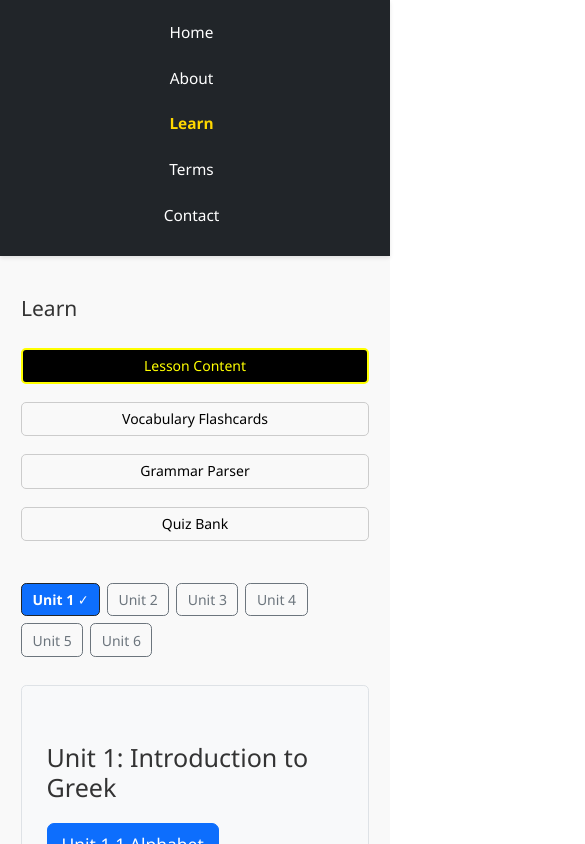
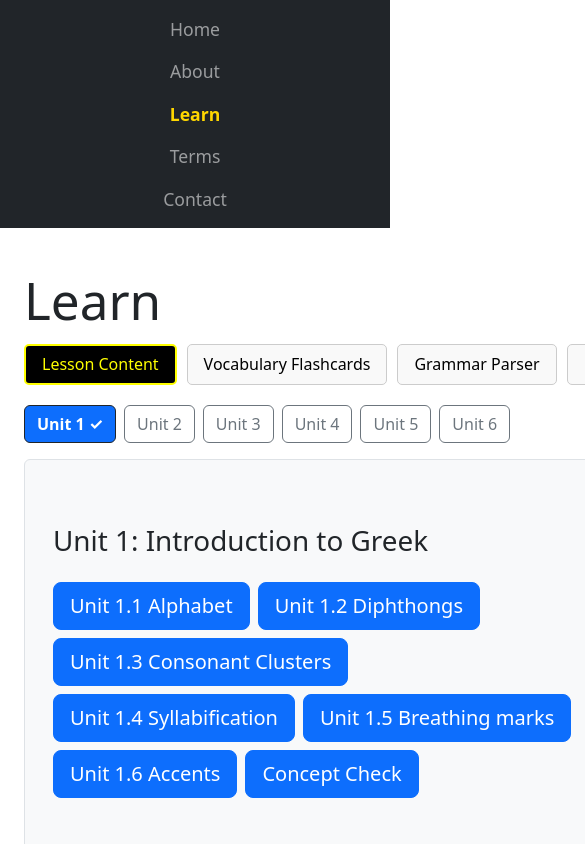
Before and after one commit to SandraF1/KoineGreek, a React (Vite) app in the folder frontend/: page /KoineGreek/learn in a window 390 px wide. Shown: the top 844 px of the page, 585 px wide, since content can reach past the window. Built offline with nearby package versions, Linux system fonts and the light colour scheme.

Commit message:
Bootstrap new buttons

```diff
--- a/frontend/src/pages/Learn/Learn.jsx
+++ b/frontend/src/pages/Learn/Learn.jsx
@@ -137,7 +137,7 @@ export default function Learn({ unitIds, setUnitIds }) {
         ].map((s) => (
           <Button
             key={s.key}
-            className={activeSection === s.key ? "active" : ""}
+            className={`btn-wrap ${activeSection === s.key ? "active" : ""}`}
             onClick={() => handleSectionClick(s.key)}
           >
             {s.label}
--- a/frontend/src/styles/global.css
+++ b/frontend/src/styles/global.css
@@ -1,72 +1,3 @@
-/* =======================
-   Base Styles
-   ======================= */
-html {
-  font-size: 24px;
-  overflow-y: scroll;
-}
-
-body {
-  font-family: "Segoe UI", Tahoma, Geneva, Verdana, sans-serif;
-  font-size: 16px;
-  line-height: 1.6;
-  color: #333;
-  background-color: #f9f9f9;
-  margin: 0;
-}
-
-/* =======================
-   Navbar
-   ======================= */
-.navbar {
-  position: fixed;
-  top: 0;
-  left: 0;
-  right: 0;
-  background-color: #000;
-  color: white;
-  z-index: 9999;
-  display: flex;
-  flex-wrap: wrap;
-  align-items: center;
-  padding: 1rem;
-  width: 100%;
-  height: auto;
-  box-sizing: border-box;
-  box-shadow: 0 2px 4px rgba(0, 0, 0, 0.1);
-}
-
-.navbar a {
-  color: white;
-  text-decoration: none;
-  margin-right: 1rem;
-  margin-bottom: 0.5rem;
-  transition: color 0.2s ease;
-}
-
-.navbar a:hover {
-  color: #ffff00;
-  text-decoration: underline;
-}
-
-.navbar a.active {
-  color: #ffff00;
-  font-weight: bold;
-}
-
-/* =======================
-   App Content
-   ======================= */
-.app-content {
-  padding-top: 90px; /* enough offset for fixed navbar */
-  display: flex;
-  flex-direction: column;
-  gap: 1rem;
-}
-
-/* =======================
-   Section Buttons
-   ======================= */
 /* =======================
    Section Buttons
    ======================= */
@@ -78,7 +9,8 @@ body {
   justify-content: flex-start;
 }
 
-.section-buttons button {
+/* 🔑 Custom wrapping style for section buttons only */
+.btn-wrap {
   flex: 0 0 auto;
   min-width: 140px;
   max-width: 220px;
@@ -90,7 +22,7 @@ body {
   cursor: pointer;
   text-align: center;
 
-  /* ✅ Full text, no ellipsis, wrap if needed */
+  /* Full text, wrap if needed */
   white-space: normal;
   overflow: visible;
   text-overflow: unset;
@@ -98,153 +30,8 @@ body {
   line-height: 1.3;
 }
 
-.section-buttons button.active {
+.btn-wrap.active {
   border: 2px solid #ffff00;
   background-color: #000;
   color: #ffff00;
 }
-
-/* =======================
-   Voc Flashcards Button Fix
-   ======================= */
-
-#voc-flashcards-btn {
-  width: 200px !important;
-  max-width: 200px !important;
-  min-width: 200px !important;
-  white-space: normal !important;
-  overflow: visible !important;
-  text-overflow: unset !important;
-  word-break: break-word !important;
-  display: inline-block !important;
-  text-align: center !important;
-  line-height: 1.4 !important;
-}
-
-/* =======================
-   Flashcards
-   ======================= */
-.flashcard {
-  border: 2px solid #007bff;
-  border-radius: 10px;
-  background-color: #f0f8ff;
-  width: 280px;
-  padding: 20px;
-  display: flex;
-  flex-direction: column;
-  justify-content: center;
-  align-items: center;
-  font-size: 1.2rem;
-  cursor: pointer;
-  transition: transform 0.2s ease;
-  word-break: break-word;
-}
-
-.flashcard:hover {
-  transform: scale(1.05);
-}
-
-/* =======================
-   Unit Selector
-   ======================= */
-.unit-selector-wrapper {
-  height: 60px;
-}
-
-/* =======================
-   Content Area
-   ======================= */
-.content-area {
-  min-height: 500px;
-  position: relative;
-}
-
-.select-unit-message {
-  position: absolute;
-  top: 50%;
-  left: 50%;
-  transform: translate(-50%, -50%);
-  color: #6c757d;
-}
-
-/* =======================
-   Background Cards
-   ======================= */
-.unit-background-card {
-  display: flex;
-  flex-direction: column;
-  align-items: center;
-  justify-content: flex-start;
-  width: 100%;
-  max-width: 900px;
-  margin: 0 auto 20px auto;
-  padding: 20px;
-  background-color: #e6f2ff;
-  border-radius: 10px;
-  box-sizing: border-box;
-}
-
-/* =======================
-   Responsive Adjustments
-   ======================= */
-@media (max-width: 1024px) {
-  html {
-    font-size: 20px;
-  }
-  .flashcard {
-    width: 260px;
-  }
-  .app-content {
-    padding-top: 75px;
-  }
-}
-
-@media (max-width: 768px) {
-  html {
-    font-size: 16px;
-  }
-
-  h1.learn-title {
-    font-size: 1.5rem;
-    margin-bottom: 0.75rem;
-  }
-
-  .section-buttons {
-    flex-wrap: wrap; /* allow wrapping on mobile */
-    justify-content: center;
-  }
-
-  .section-buttons button {
-    flex: 1 1 100%; /* full width */
-    min-width: unset;
-    max-width: unset;
-    white-space: normal; /* wrap text */
-    overflow: visible;
-    text-overflow: unset;
-    margin-bottom: 8px; /* spacing between buttons */
-  }
-
-  .app-content {
-    padding-top: 100px; /* more offset so Learn title is not cut */
-  }
-
-  .unit-selector-wrapper {
-    height: auto; /* adjust height on mobile */
-  }
-}
-
-@media (max-width: 480px) {
-  html {
-    font-size: 14px;
-  }
-  .flashcard {
-    font-size: 1rem;
-    padding: 15px;
-  }
-  .navbar a {
-    margin-right: 0.5rem;
-  }
-  .app-content {
-    padding-top: 110px; /* extra offset for multi-line navbar */
-  }
-}
```
